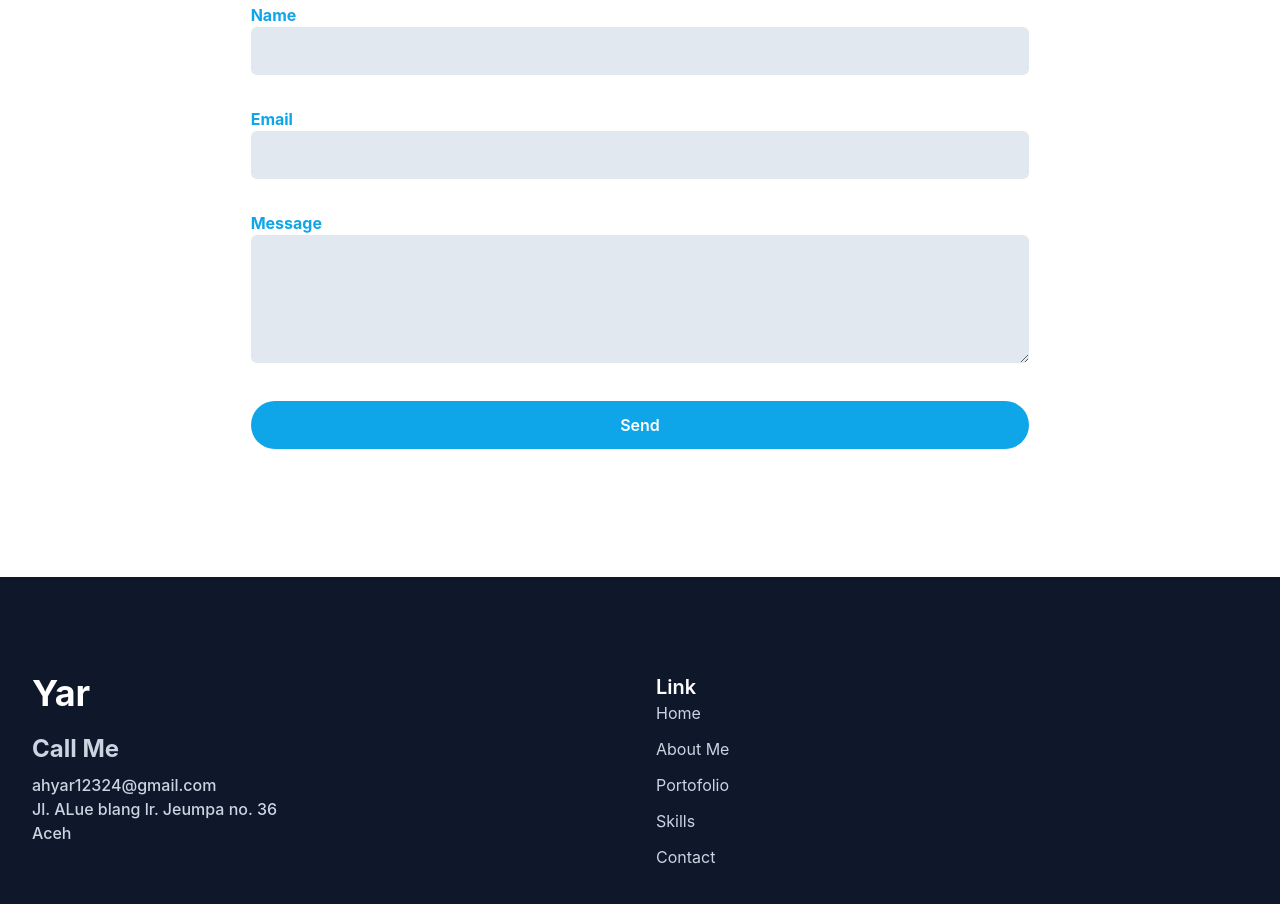
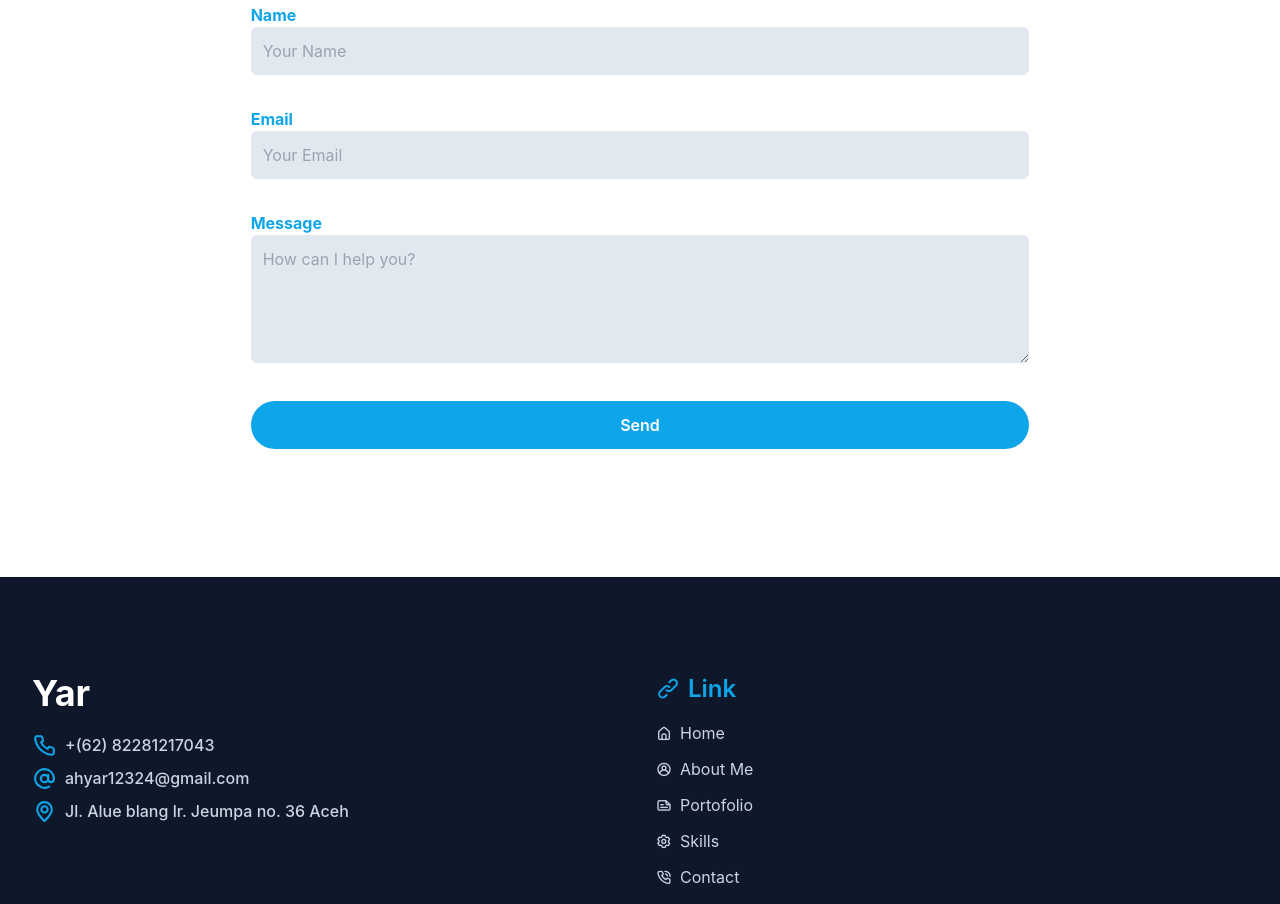
Before and after one commit to Akhyarrrrr/portfolio-tailwind-css, a website: page index.html in a window 1280 px wide. Shown: the part 2263-3167 px from the top of the page. Drawn offline with nearby package versions, Linux system fonts and the light colour scheme; some packages are replaced by stand-ins of ours; a script that the page names is missing.

Commit message:
update contact form

```diff
--- a/index.html
+++ b/index.html
@@ -5,11 +5,17 @@
     <meta name="viewport" content="width=device-width, initial-scale=1.0" />
     <link href="dist/output.css" rel="stylesheet" />
     <script src="https://unpkg.com/typed.js@2.0.16/dist/typed.umd.js"></script>
+    <script
+      type="text/javascript"
+      src="https://cdn.jsdelivr.net/npm/@emailjs/browser@3/dist/email.min.js"></script>
+    <script src="https://cdn.jsdelivr.net/npm/sweetalert2@11"></script>
     <link
       rel="stylesheet"
       href="https://unicons.iconscout.com/release/v4.0.8/css/line.css" />
     <title>Portfolio</title>
-    <script>
+    <script type="text/javascript">
+      (function () {
+        emailjs.init("1EKmVcnEyasx59PcY");
         if (
           localStorage.theme === "dark" ||
           (!("theme" in localStorage) &&
@@ -19,6 +25,7 @@
         } else {
           document.documentElement.classList.remove("dark");
         }
+      })();
     </script>
   </head>
   <body>
@@ -157,7 +164,7 @@
             I've been involved in projects developing responsive user
             interfaces, including web-based mobile applications. I thrive in
             diverse team environments and deliver high-quality solutions.
-            <span class="font-bold text-dark"> Thank you!</span>
+            <span class="font-bold text-dark dark:text-white"> Thank you!</span>
           </p>
         </div>
         <div class="w-full px-4 lg:w-1/2">
@@ -422,7 +429,7 @@
               you may have.
             </p>
           </div>
-          <form action="">
+          <form>
             <div class="w-full lg:mx-auto lg:w-2/3">
               <div class="mb-8 w-full px-4">
                 <label for="name" class="text-base font-bold text-primary"
@@ -431,6 +438,8 @@
                 <input
                   type="text"
                   id="name"
+                  placeholder="Your Name"
+                  required
                   class="w-full rounded-md bg-slate-200 p-3 text-dark focus:border-primary focus:outline-none focus:ring-1 focus:ring-primary" />
               </div>
 
@@ -441,6 +450,8 @@
                 <input
                   type="email"
                   id="email"
+                  placeholder="Your Email"
+                  required
                   class="w-full rounded-md bg-slate-200 p-3 text-dark focus:border-primary focus:outline-none focus:ring-1 focus:ring-primary" />
               </div>
 
@@ -451,11 +462,13 @@
                 <textarea
                   type="message"
                   id="message"
+                  placeholder="How can I help you?"
                   class="h-32 w-full rounded-md bg-slate-200 p-3 text-dark focus:border-primary focus:outline-none focus:ring-1 focus:ring-primary"></textarea>
               </div>
 
               <div class="w-full px-4">
                 <button
+                  onclick="SendMail()"
                   class="w-full rounded-full bg-primary px-8 py-3 text-base font-semibold text-white transition duration-500 hover:opacity-80 hover:shadow-lg">
                   Send
                 </button>
@@ -474,47 +487,90 @@
           <div
             class="md:1/2 mb-12 w-full px-4 font-medium text-slate-300 lg:w-1/2">
             <h2 class="mb-5 text-4xl font-bold text-white">Yar</h2>
-            <h3 class="mb-2 text-2xl font-bold">Call Me</h3>
-            <p>ahyar12324@gmail.com</p>
-            <p>Jl. ALue blang lr. Jeumpa no. 36</p>
-            <p>Aceh</p>
+            <div class="mb-2 flex">
+              <svg
+                xmlns="http://www.w3.org/2000/svg"
+                viewBox="0 0 24 24"
+                id="phone"
+                width="25"
+                class="fill-current">
+                <path
+                  fill="#0EA5E9"
+                  d="M19.44,13c-.22,0-.45-.07-.67-.12a9.44,9.44,0,0,1-1.31-.39,2,2,0,0,0-2.48,1l-.22.45a12.18,12.18,0,0,1-2.66-2,12.18,12.18,0,0,1-2-2.66L10.52,9a2,2,0,0,0,1-2.48,10.33,10.33,0,0,1-.39-1.31c-.05-.22-.09-.45-.12-.68a3,3,0,0,0-3-2.49h-3a3,3,0,0,0-3,3.41A19,19,0,0,0,18.53,21.91l.38,0a3,3,0,0,0,2-.76,3,3,0,0,0,1-2.25v-3A3,3,0,0,0,19.44,13Zm.5,6a1,1,0,0,1-.34.75,1.05,1.05,0,0,1-.82.25A17,17,0,0,1,4.07,5.22a1.09,1.09,0,0,1,.25-.82,1,1,0,0,1,.75-.34h3a1,1,0,0,1,1,.79q.06.41.15.81a11.12,11.12,0,0,0,.46,1.55l-1.4.65a1,1,0,0,0-.49,1.33,14.49,14.49,0,0,0,7,7,1,1,0,0,0,.76,0,1,1,0,0,0,.57-.52l.62-1.4a13.69,13.69,0,0,0,1.58.46q.4.09.81.15a1,1,0,0,1,.79,1Z"></path>
+              </svg>
+              <p class="ml-2">+(62) 82281217043</p>
+            </div>
+
+            <div class="mb-2 flex">
+              <svg
+                xmlns="http://www.w3.org/2000/svg"
+                viewBox="0 0 24 24"
+                id="at"
+                width="25"
+                class="fill-current">
+                <path
+                  fill="#0EA5E9"
+                  d="M12,2a10,10,0,1,0,5,18.66,1,1,0,1,0-1-1.73A8,8,0,1,1,20,12v.75a1.75,1.75,0,0,1-3.5,0V8.5a1,1,0,0,0-1-1,1,1,0,0,0-1,.79A4.45,4.45,0,0,0,12,7.5,4.5,4.5,0,1,0,15.3,15,3.74,3.74,0,0,0,22,12.75V12A10,10,0,0,0,12,2Zm0,12.5A2.5,2.5,0,1,1,14.5,12,2.5,2.5,0,0,1,12,14.5Z"></path>
+              </svg>
+
+              <p class="ml-2">ahyar12324@gmail.com</p>
+            </div>
+
+            <div class="mb-2 flex">
+              <svg
+                xmlns="http://www.w3.org/2000/svg"
+                viewBox="0 0 24 24"
+                id="map-marker"
+                width="25"
+                class="fill-current">
+                <path
+                  fill="#0EA5E9"
+                  d="M12,2a8,8,0,0,0-8,8c0,5.4,7.05,11.5,7.35,11.76a1,1,0,0,0,1.3,0C13,21.5,20,15.4,20,10A8,8,0,0,0,12,2Zm0,17.65c-2.13-2-6-6.31-6-9.65a6,6,0,0,1,12,0C18,13.34,14.13,17.66,12,19.65ZM12,6a4,4,0,1,0,4,4A4,4,0,0,0,12,6Zm0,6a2,2,0,1,1,2-2A2,2,0,0,1,12,12Z"></path>
+              </svg>
+
+              <p class="ml-2">Jl. Alue blang lr. Jeumpa no. 36 Aceh</p>
+            </div>
           </div>
           <div class="mb-12 w-full px-4 md:w-1/2">
-            <h3 class="text-xl font-semibold text-white">Link</h3>
+            <h3 class="mb-4 text-2xl font-semibold text-primary">
+              <i class="uil uil-link mr-2"></i>Link
+            </h3>
             <ul class="text-slate-300">
               <li>
                 <a
                   href="#home"
-                  class="mb-3 inline-block text-base hover:text-primary"
-                  >Home</a
+                  class="text-md mb-3 inline-block hover:text-primary"
+                  ><i class="uil uil-estate mr-2"></i>Home</a
                 >
               </li>
+
               <li>
                 <a
                   href="#about"
-                  class="mb-3 inline-block text-base hover:text-primary"
-                  >About Me</a
+                  class="text-md mb-3 inline-block hover:text-primary"
+                  ><i class="uil uil-user-circle mr-2"></i>About Me</a
                 >
               </li>
+
               <li>
                 <a
                   href="#portfolio"
-                  class="mb-3 inline-block text-base hover:text-primary"
-                  >Portofolio</a
+                  class="text-md mb-3 inline-block hover:text-primary"
+                  ><i class="uil uil-file-landscape-alt mr-2"></i>Portofolio</a
                 >
               </li>
               <li>
                 <a
                   href="#skills"
-                  class="mb-3 inline-block text-base hover:text-primary"
-                  >Skills</a
+                  class="text-md mb-3 inline-block hover:text-primary"
+                  ><i class="uil uil-setting mr-2"></i>Skills</a
                 >
               </li>
               <li>
                 <a
                   href="#contact"
-                  class="mb-3 inline-block text-base hover:text-primary"
-                  >Contact</a
+                  class="text-md mb-3 inline-block hover:text-primary"
+                  ><i class="uil uil-phone-volume mr-2"></i>Contact</a
                 >
               </li>
             </ul>
@@ -598,6 +654,7 @@
     </a>
     <!-- Back to Top End-->
 
+    <script src="https://smtpjs.com/v3/smtp.js"></script>
     <script src="dist/js/script.js"></script>
   </body>
 </html>
```
Also changed, not shown: dist/js/script.js, dist/output.css. Lines whose indentation alone changed are shown as unchanged.
